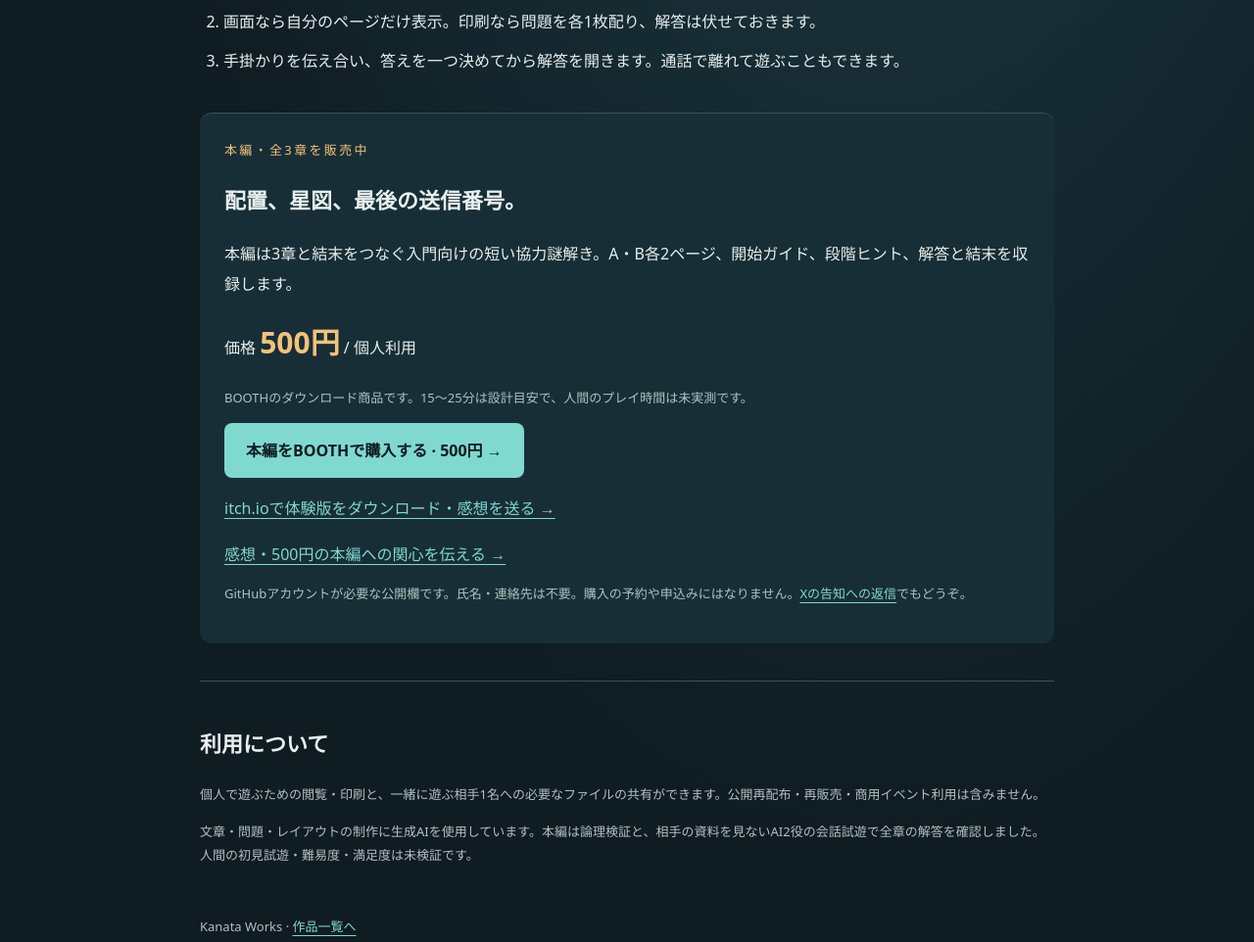
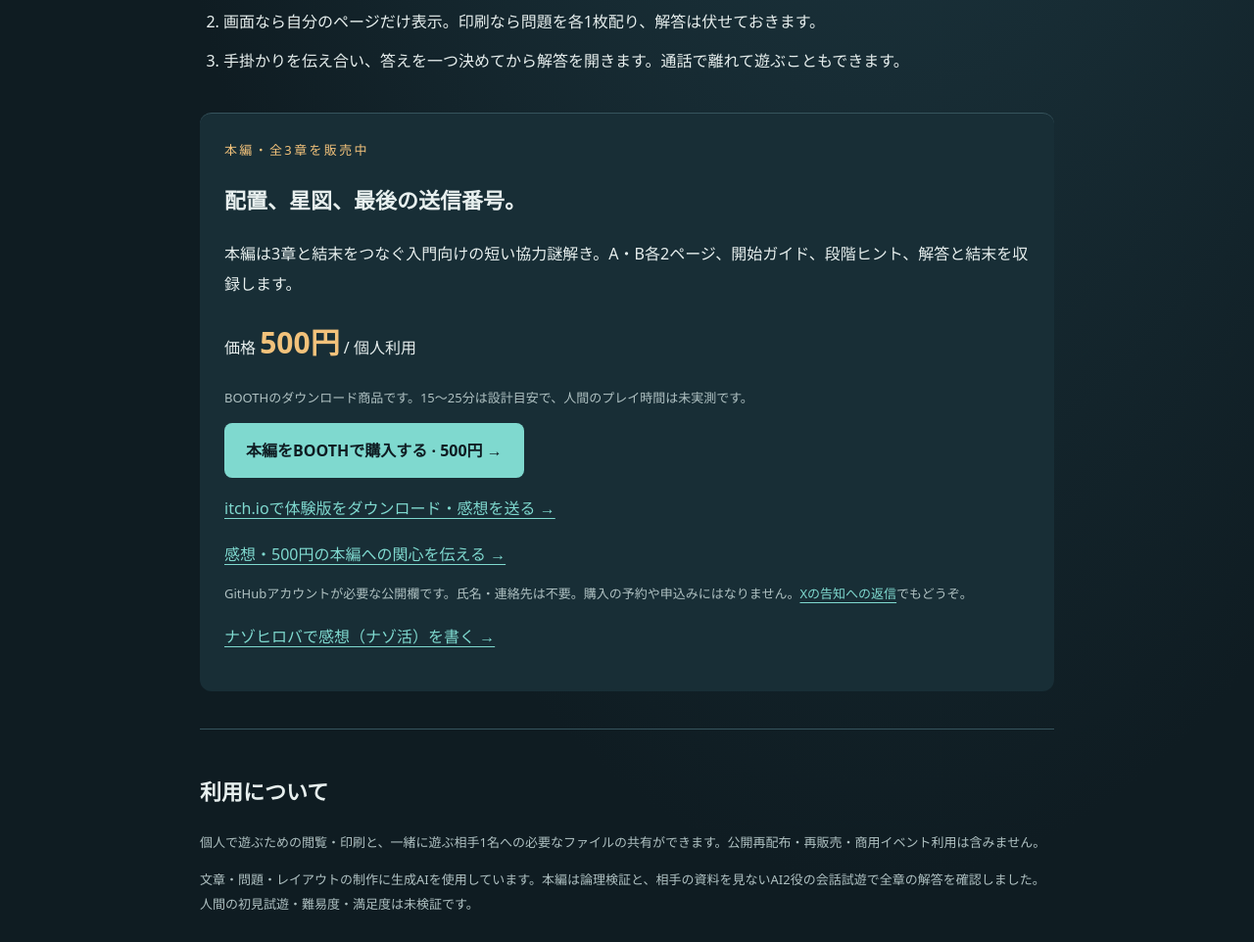
Before and after one commit to taroyamada3173-sys/kanata-works, a plain HTML site: page star-chart-room/index.html in a window 1280 px wide. Shown: the part 1154-2116 px from the top of the page at 98% size. Drawn offline with Linux system fonts and the light colour scheme.

Commit message:
星図室：ナゾヒロバの感想投稿（ナゾ活）へのリンクを追加

```diff
--- a/star-chart-room/index.html
+++ b/star-chart-room/index.html
@@ -13,6 +13,6 @@
 <a class="cta" href="star-chart-room-trial.pdf" download>無料体験版PDFを開く ↓</a><p class="minor">A・Bの問題と解答、全3ページ。登録・支払い不要。本編の答えは含みません。</p></header>
 <div class="cards"><div class="card"><b>01 / 分ける</b><p>画面2台、またはA4の紙2枚。1人がA、もう1人がBの問題を読みます。</p></div><div class="card"><b>02 / 伝える</b><p>相手に紙を見せず、言葉で相談。「すぐ隣」と「右側」の違いも手掛かりに。</p></div><div class="card"><b>03 / 合わせる</b><p>2人で番号を決めたら、最後の解答ページへ。競争も時間制限もありません。</p></div></div>
 <section><h2>体験版の準備</h2><ol><li>先にA・Bの役割を決めます。PDFの1ページ目がA、2ページ目がB、3ページ目が解答です。</li><li>画面なら自分のページだけ表示。印刷なら問題を各1枚配り、解答は伏せておきます。</li><li>手掛かりを伝え合い、答えを一つ決めてから解答を開きます。通話で離れて遊ぶこともできます。</li></ol></section>
-<section class="offer"><div class="kicker">本編・全3章を販売中</div><h2>配置、星図、最後の送信番号。</h2><p>本編は3章と結末をつなぐ入門向けの短い協力謎解き。A・B各2ページ、開始ガイド、段階ヒント、解答と結末を収録します。</p><p>価格 <strong class="price">500円</strong> / 個人利用</p><p class="minor">BOOTHのダウンロード商品です。15〜25分は設計目安で、人間のプレイ時間は未実測です。</p><a class="cta" href="https://kanataworks.booth.pm/items/8981996">本編をBOOTHで購入する · 500円 →</a><p><a href="https://kanataworks.itch.io/star-chart-room-trial">itch.ioで体験版をダウンロード・感想を送る →</a></p><a id="feedback" href="https://github.com/taroyamada3173-sys/kanata-works/issues/new?title=%E3%81%B5%E3%81%9F%E3%82%8A%E3%81%AE%E6%98%9F%E5%9B%B3%E5%AE%A4%EF%BC%9A%E4%BD%93%E9%A8%93%E7%89%88%E3%81%AE%E6%84%9F%E6%83%B3&amp;body=%E4%BD%93%E9%A8%93%E7%89%88%E3%81%AE%E6%84%9F%E6%83%B3%EF%BC%9A%0A%E8%A9%B0%E3%81%BE%E3%81%A3%E3%81%9F%E7%AE%87%E6%89%80%E3%83%BB%E6%89%80%E8%A6%81%E6%99%82%E9%96%93%EF%BC%9A%0A%E6%9C%AC%E7%B7%A8500%E5%86%86%E3%81%B8%E3%81%AE%E9%96%A2%E5%BF%83%EF%BC%88%E4%BB%BB%E6%84%8F%EF%BC%89%EF%BC%9A%0A%0A%E6%B0%8F%E5%90%8D%E3%83%BB%E9%80%A3%E7%B5%A1%E5%85%88%E3%81%AF%E6%9B%B8%E3%81%8B%E3%81%AA%E3%81%84%E3%81%A7%E3%81%8F%E3%81%A0%E3%81%95%E3%81%84%E3%80%82">感想・500円の本編への関心を伝える →</a><p class="minor">GitHubアカウントが必要な公開欄です。氏名・連絡先は不要。購入の予約や申込みにはなりません。<a href="https://x.com/KanataWorks__">Xの告知への返信</a>でもどうぞ。</p></section>
+<section class="offer"><div class="kicker">本編・全3章を販売中</div><h2>配置、星図、最後の送信番号。</h2><p>本編は3章と結末をつなぐ入門向けの短い協力謎解き。A・B各2ページ、開始ガイド、段階ヒント、解答と結末を収録します。</p><p>価格 <strong class="price">500円</strong> / 個人利用</p><p class="minor">BOOTHのダウンロード商品です。15〜25分は設計目安で、人間のプレイ時間は未実測です。</p><a class="cta" href="https://kanataworks.booth.pm/items/8981996">本編をBOOTHで購入する · 500円 →</a><p><a href="https://kanataworks.itch.io/star-chart-room-trial">itch.ioで体験版をダウンロード・感想を送る →</a></p><a id="feedback" href="https://github.com/taroyamada3173-sys/kanata-works/issues/new?title=%E3%81%B5%E3%81%9F%E3%82%8A%E3%81%AE%E6%98%9F%E5%9B%B3%E5%AE%A4%EF%BC%9A%E4%BD%93%E9%A8%93%E7%89%88%E3%81%AE%E6%84%9F%E6%83%B3&amp;body=%E4%BD%93%E9%A8%93%E7%89%88%E3%81%AE%E6%84%9F%E6%83%B3%EF%BC%9A%0A%E8%A9%B0%E3%81%BE%E3%81%A3%E3%81%9F%E7%AE%87%E6%89%80%E3%83%BB%E6%89%80%E8%A6%81%E6%99%82%E9%96%93%EF%BC%9A%0A%E6%9C%AC%E7%B7%A8500%E5%86%86%E3%81%B8%E3%81%AE%E9%96%A2%E5%BF%83%EF%BC%88%E4%BB%BB%E6%84%8F%EF%BC%89%EF%BC%9A%0A%0A%E6%B0%8F%E5%90%8D%E3%83%BB%E9%80%A3%E7%B5%A1%E5%85%88%E3%81%AF%E6%9B%B8%E3%81%8B%E3%81%AA%E3%81%84%E3%81%A7%E3%81%8F%E3%81%A0%E3%81%95%E3%81%84%E3%80%82">感想・500円の本編への関心を伝える →</a><p class="minor">GitHubアカウントが必要な公開欄です。氏名・連絡先は不要。購入の予約や申込みにはなりません。<a href="https://x.com/KanataWorks__">Xの告知への返信</a>でもどうぞ。</p><p><a href="https://nazohiroba.com/mysteries/avRvTMGv6xaGoEI5pJ2WX6">ナゾヒロバで感想（ナゾ活）を書く →</a></p></section>
 <section><h2>利用について</h2><p class="minor">個人で遊ぶための閲覧・印刷と、一緒に遊ぶ相手1名への必要なファイルの共有ができます。公開再配布・再販売・商用イベント利用は含みません。</p><p class="minor">文章・問題・レイアウトの制作に生成AIを使用しています。本編は論理検証と、相手の資料を見ないAI2役の会話試遊で全章の解答を確認しました。人間の初見試遊・難易度・満足度は未検証です。</p></section>
 <footer>Kanata Works · <a href="../">作品一覧へ</a></footer></main></body></html>
```
